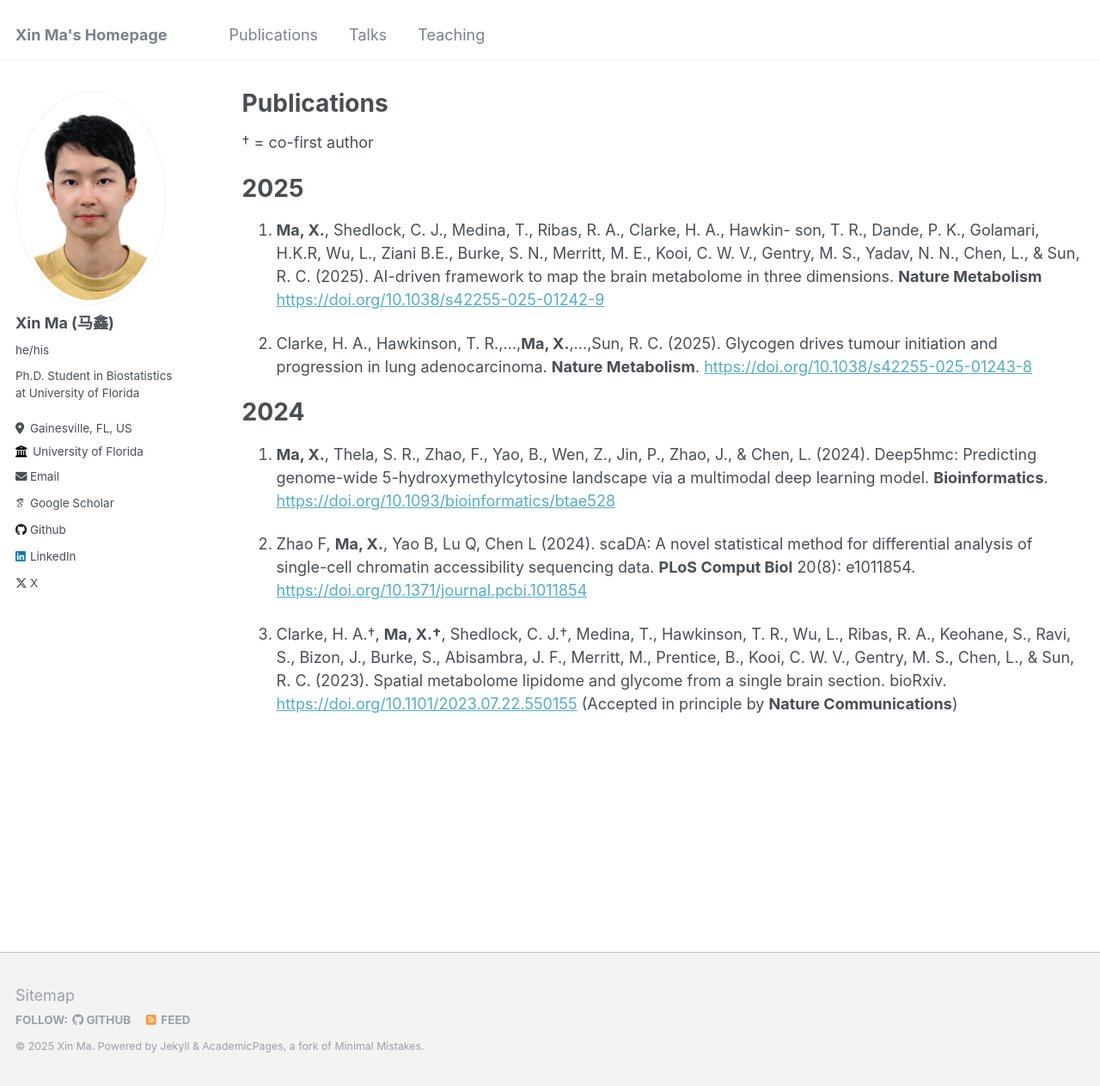
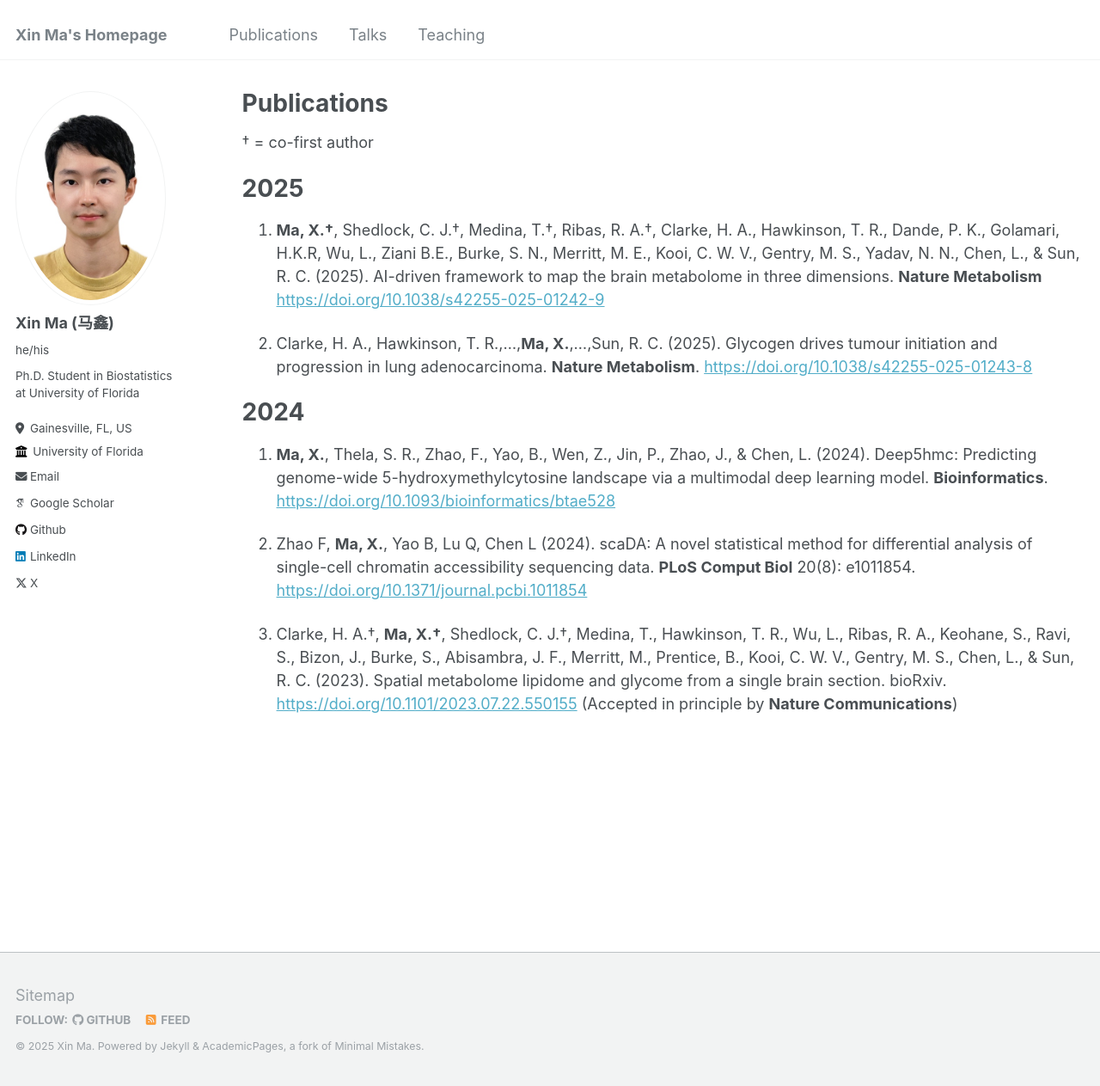
Before and after one commit to XinBiostats/xinbiostats.github.io, a Jekyll site: the page built from _pages/publications.md, in a window 1280 px wide and 1263 px high. Shown: the whole window at 86% size. Built offline with Jekyll 4.4.1, drawn with Linux system fonts in a browser that asks for light colours; some web fonts are replaced.

Commit message:
Update publications.md

```diff
--- a/_pages/publications.md
+++ b/_pages/publications.md
@@ -7,8 +7,7 @@ author_profile: true
 † = co-first author
 
 # 2025
-1. **Ma, X.**, Shedlock, C. J., Medina, T., Ribas, R. A., Clarke, H. A., Hawkin-
-son, T. R., Dande, P. K., Golamari, H.K.R, Wu, L., Ziani B.E., Burke, S. N., Merritt, M. E., Kooi,
+1. **Ma, X.†**, Shedlock, C. J.†, Medina, T.†, Ribas, R. A.†, Clarke, H. A., Hawkinson, T. R., Dande, P. K., Golamari, H.K.R, Wu, L., Ziani B.E., Burke, S. N., Merritt, M. E., Kooi,
 C. W. V., Gentry, M. S., Yadav, N. N., Chen, L., & Sun, R. C. (2025).
 AI-driven framework to map the brain metabolome in three dimensions. **Nature Metabolism** <https://doi.org/10.1038/s42255-025-01242-9>
 
```
